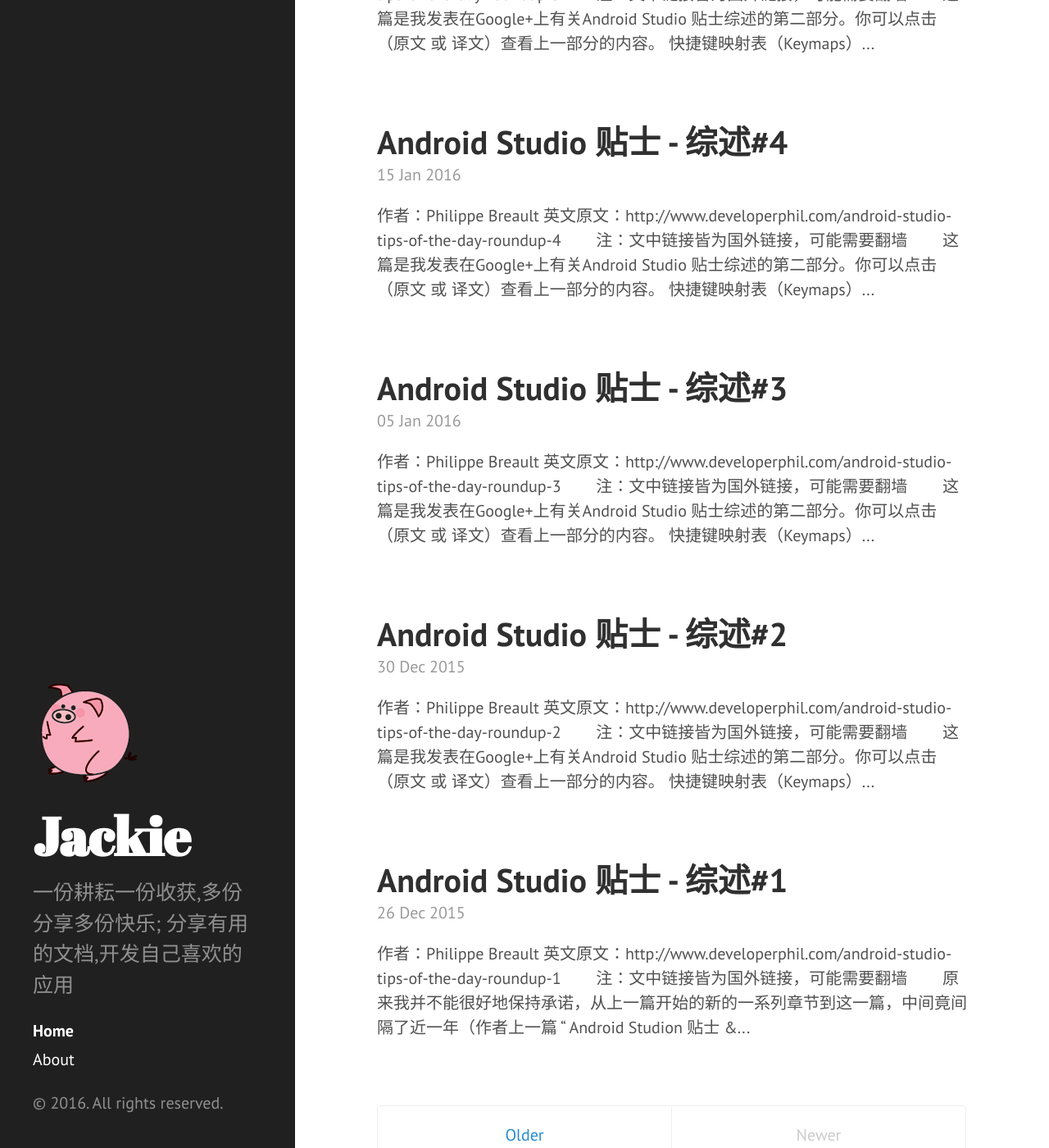
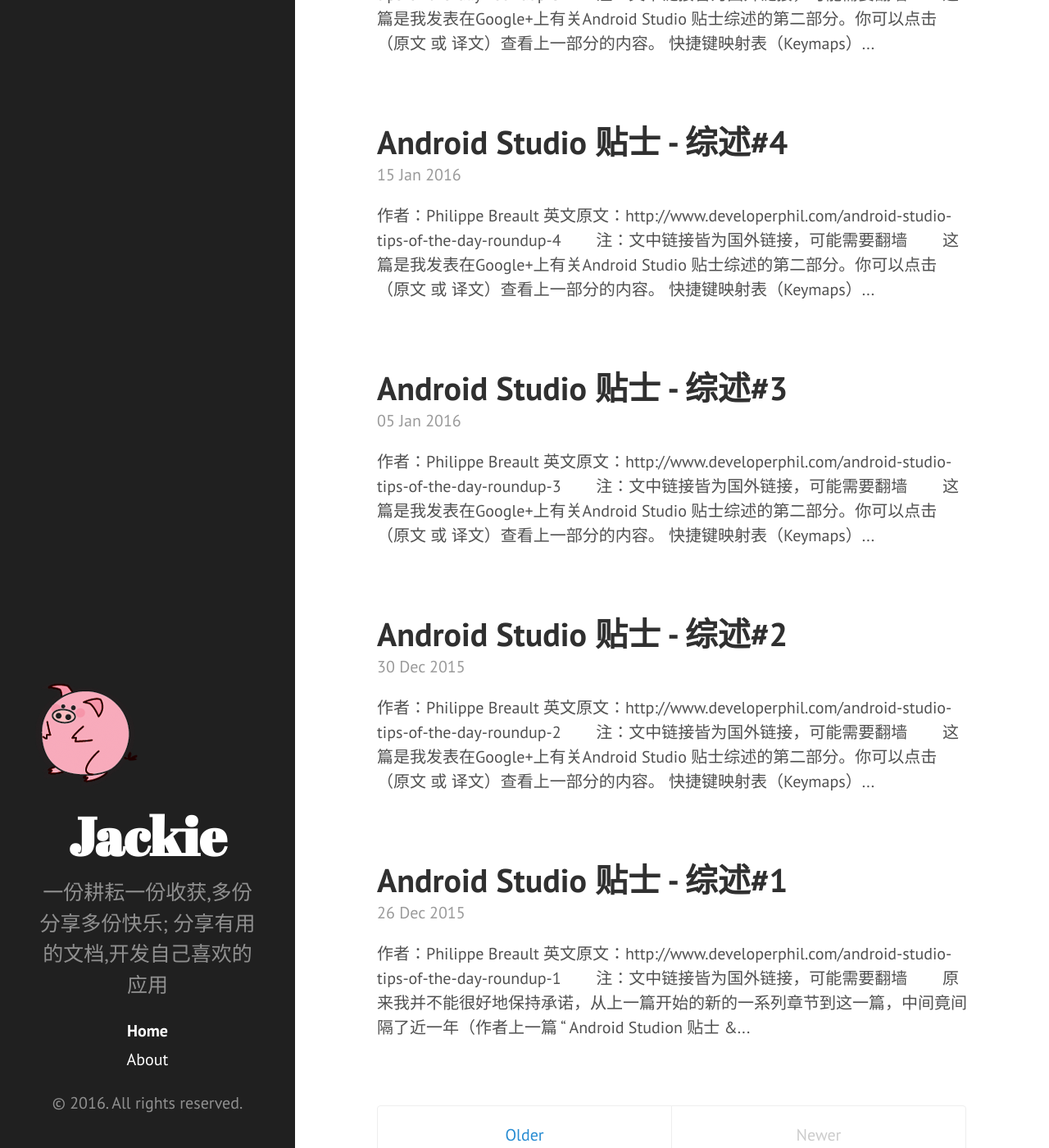
Before and after one commit to Jackie880823/Jackie880823.github.io, a Jekyll site: the page built from index.html, in a window 1280 px wide and 1400 px high, scrolled down 232 px. Shown: the whole window at 82% size. Built offline with Jekyll 4.4.1, drawn with Linux system fonts in a browser that asks for light colours; Markdown is read by kramdown in place of the engine named in the settings; the list of posts is cut into pages by our own code.

Commit message:
调整导航

```diff
--- a/public/css/hyde.css
+++ b/public/css/hyde.css
@@ -66,8 +66,8 @@
     left: 0;
     bottom: 0;
     width: 18rem;
-    margin: 0 auto 0 auto;
-    text-align: left;
+    margin: auto;
+    text-align: center;
   }
 }
 
@@ -82,10 +82,6 @@
   margin-top: 0;
   font-family: "Abril Fatface", serif;
   font-size: 3.25rem;
-}
-
-.sidebar-about image {
-  margin: 0 auto 0 auto;
 }
 
 /* Sidebar nav */
```
